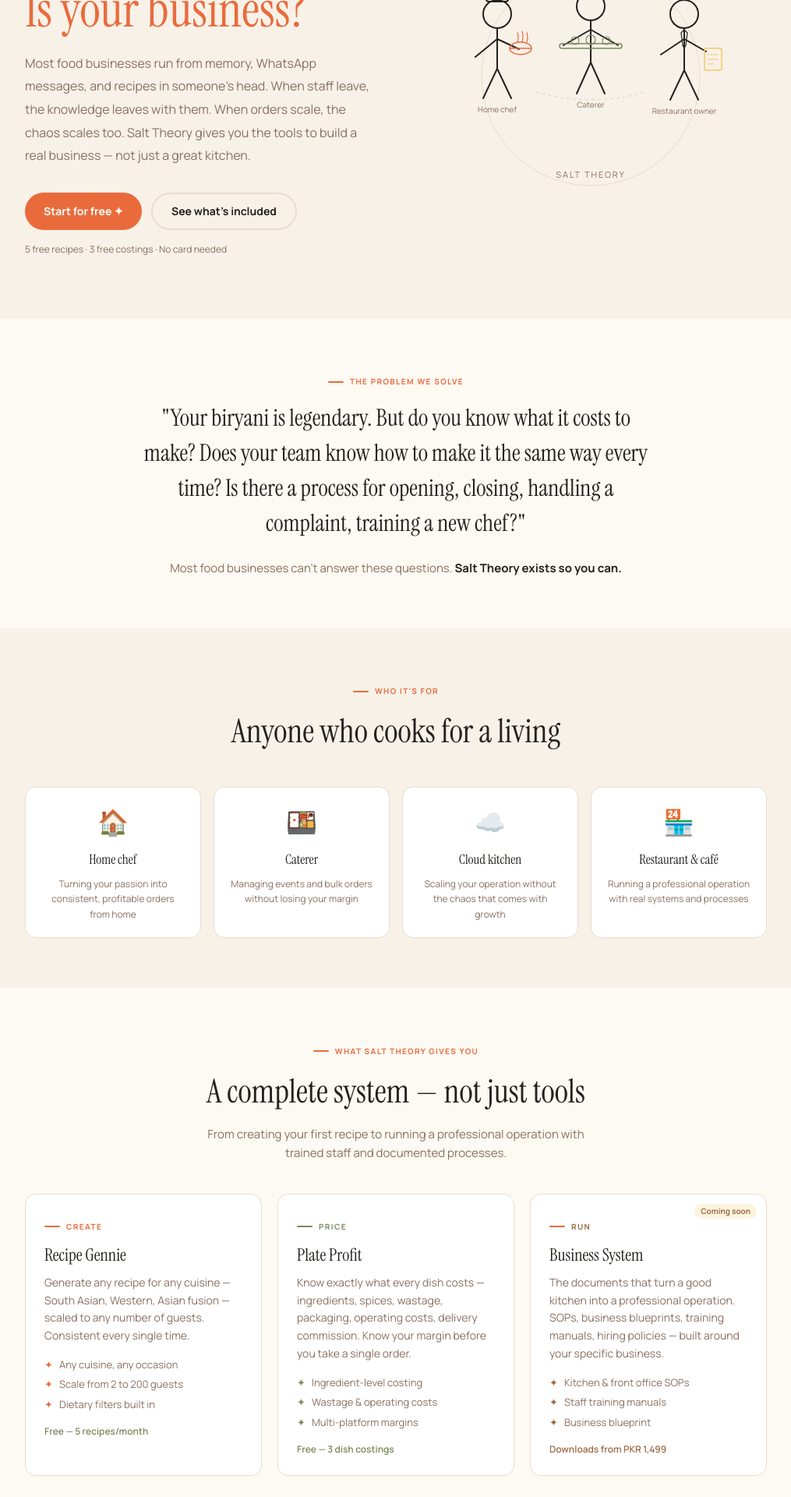
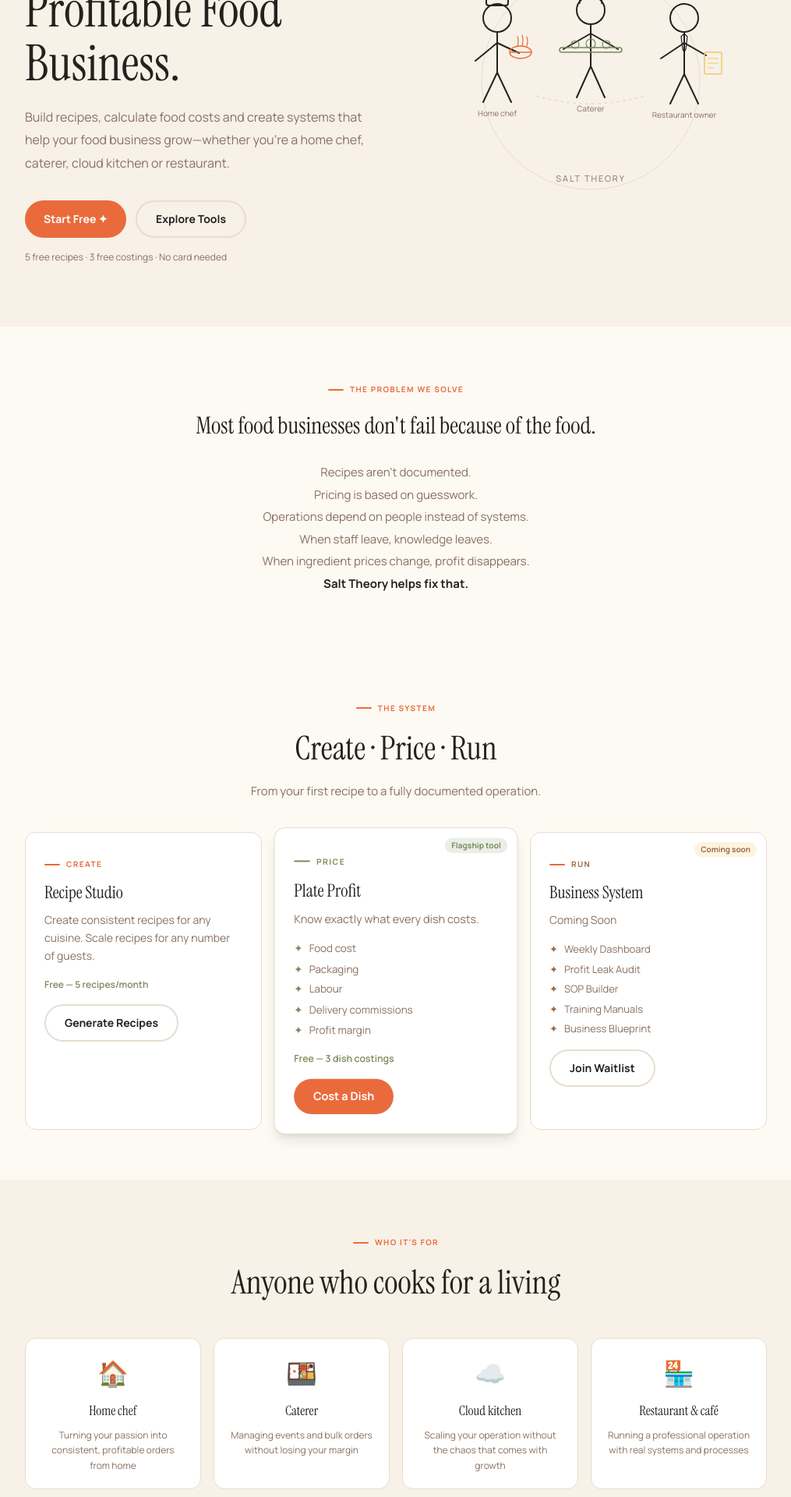
Before and after one commit to mariamushtaqali-ops/salttheory, a Next.js app: page / in a window 1280 px wide. Shown: the part 260-2180 px from the top of the page at 78% size, without its empty margins (132-1147 px from the left). Built offline with nearby package versions, Linux system fonts and the light colour scheme; no server answers.

Commit message:
Update homepage messaging

```diff
--- a/app/page.tsx
+++ b/app/page.tsx
@@ -15,22 +15,19 @@
       {/* ── HERO ─────────────────────────────────────────────── */}
       <section className="max-w-[1000px] mx-auto px-6 pt-16 pb-20 grid md:grid-cols-2 gap-12 items-center">
         <div>
-          <div className="eyebrow mb-4">Built for food businesses · By someone who gets it</div>
+          <div className="eyebrow mb-4">Built by restaurant operators—not software people.</div>
           <h1 className="font-serif text-[clamp(38px,5.5vw,64px)] text-ink leading-[1.08] mb-5">
-            Your food is ready.<br />
-            <em className="text-orange not-italic">Is your business?</em>
+            Run a More Profitable Food Business.
           </h1>
           <p className="text-[16px] text-muted leading-[1.85] mb-8 max-w-[460px]">
-            Most food businesses run from memory, WhatsApp messages, and recipes in someone's head.
-            When staff leave, the knowledge leaves with them. When orders scale, the chaos scales too.
-            Salt Theory gives you the tools to build a real business — not just a great kitchen.
+            Build recipes, calculate food costs and create systems that help your food business grow—whether you're a home chef, caterer, cloud kitchen or restaurant.
           </p>
           <div className="flex gap-3 flex-wrap">
             <Link href="/auth/signup" className="btn-primary px-8 py-3.5 text-[15px]">
-              Start for free ✦
+              Start Free ✦
             </Link>
-            <Link href="#what-we-offer" className="btn-secondary px-8 py-3.5 text-[15px]">
-              See what's included
+            <Link href="#create-price-run" className="btn-secondary px-8 py-3.5 text-[15px]">
+              Explore Tools
             </Link>
           </div>
           <p className="text-[12px] text-muted mt-4">
@@ -129,13 +126,93 @@
       <section className="bg-light py-16">
         <div className="max-w-[720px] mx-auto px-6 text-center">
           <div className="eyebrow justify-center mb-4">The problem we solve</div>
-          <blockquote className="font-serif text-[clamp(20px,3vw,30px)] text-ink leading-[1.5] mb-6">
-            "Your biryani is legendary. But do you know what it costs to make? Does your team know how to make it
-            the same way every time? Is there a process for opening, closing, handling a complaint, training a new chef?"
-          </blockquote>
-          <p className="text-[15px] text-muted leading-relaxed">
-            Most food businesses can't answer these questions. <strong className="text-ink">Salt Theory exists so you can.</strong>
+          <h2 className="font-serif text-[clamp(20px,3vw,30px)] text-ink leading-[1.5] mb-6">
+            Most food businesses don't fail because of the food.
+          </h2>
+          <p className="text-[15px] text-muted leading-[1.9]">
+            Recipes aren't documented.<br />
+            Pricing is based on guesswork.<br />
+            Operations depend on people instead of systems.<br />
+            When staff leave, knowledge leaves.<br />
+            When ingredient prices change, profit disappears.<br />
+            <strong className="text-ink">Salt Theory helps fix that.</strong>
           </p>
+        </div>
+      </section>
+
+      {/* ── CREATE · PRICE · RUN ─────────────────────────────── */}
+      <section className="bg-light py-16" id="create-price-run">
+        <div className="max-w-[1000px] mx-auto px-6">
+          <div className="text-center mb-10">
+            <div className="eyebrow justify-center mb-3">The system</div>
+            <h2 className="font-serif text-[clamp(28px,4vw,42px)] text-ink">
+              Create · Price · Run
+            </h2>
+            <p className="text-[15px] text-muted mt-3 max-w-[500px] mx-auto leading-relaxed">
+              From your first recipe to a fully documented operation.
+            </p>
+          </div>
+
+          <div className="grid md:grid-cols-3 gap-5">
+            {/* Create */}
+            <div className="card p-6 border-t-4 border-t-orange">
+              <div className="eyebrow mb-3">Create</div>
+              <h3 className="font-serif text-[22px] text-ink mb-2">Recipe Studio</h3>
+              <p className="text-[14px] text-muted leading-relaxed mb-4">
+                Create consistent recipes for any cuisine. Scale recipes for any number of guests.
+              </p>
+              <p className="text-[12px] font-semibold text-green mb-4">Free — 5 recipes/month</p>
+              <Link href="/recipe-gennie" className="btn-secondary block text-center py-2.5 text-[13px]">
+                Generate Recipes
+              </Link>
+            </div>
+
+            {/* Price — flagship, slightly elevated */}
+            <div className="card p-6 border-t-4 border-t-green relative md:scale-[1.03] md:shadow-lg z-10">
+              <div className="absolute top-3 right-3 text-[10px] font-bold bg-green/15 text-green px-2 py-0.5 rounded-full">
+                Flagship tool
+              </div>
+              <div className="eyebrow green mb-3">Price</div>
+              <h3 className="font-serif text-[22px] text-ink mb-2">Plate Profit</h3>
+              <p className="text-[14px] text-muted leading-relaxed mb-4">
+                Know exactly what every dish costs.
+              </p>
+              <ul className="space-y-1.5 text-[13px] text-muted mb-4">
+                <li className="flex gap-2"><span className="text-green">✦</span>Food cost</li>
+                <li className="flex gap-2"><span className="text-green">✦</span>Packaging</li>
+                <li className="flex gap-2"><span className="text-green">✦</span>Labour</li>
+                <li className="flex gap-2"><span className="text-green">✦</span>Delivery commissions</li>
+                <li className="flex gap-2"><span className="text-green">✦</span>Profit margin</li>
+              </ul>
+              <p className="text-[12px] font-semibold text-green mb-4">Free — 3 dish costings</p>
+              <Link href="/plate-profit" className="btn-primary block text-center py-2.5 text-[13px]">
+                Cost a Dish
+              </Link>
+            </div>
+
+            {/* Run */}
+            <div className="card p-6 border-t-4 border-t-yellow relative overflow-hidden">
+              <div className="absolute top-3 right-3 text-[10px] font-bold bg-yellow/20 text-brown px-2 py-0.5 rounded-full">
+                Coming soon
+              </div>
+              <div className="eyebrow" style={{color:'#9B6A45'}}>Run</div>
+              <div className="mb-3"></div>
+              <h3 className="font-serif text-[22px] text-ink mb-2">Business System</h3>
+              <p className="text-[14px] text-muted leading-relaxed mb-4">
+                Coming Soon
+              </p>
+              <ul className="space-y-1.5 text-[13px] text-muted mb-4">
+                <li className="flex gap-2"><span style={{color:'#9B6A45'}}>✦</span>Weekly Dashboard</li>
+                <li className="flex gap-2"><span style={{color:'#9B6A45'}}>✦</span>Profit Leak Audit</li>
+                <li className="flex gap-2"><span style={{color:'#9B6A45'}}>✦</span>SOP Builder</li>
+                <li className="flex gap-2"><span style={{color:'#9B6A45'}}>✦</span>Training Manuals</li>
+                <li className="flex gap-2"><span style={{color:'#9B6A45'}}>✦</span>Business Blueprint</li>
+              </ul>
+              <Link href="#newsletter" className="btn-secondary block text-center py-2.5 text-[13px]">
+                Join Waitlist
+              </Link>
+            </div>
+          </div>
         </div>
       </section>
 
@@ -161,68 +238,32 @@
         </div>
       </section>
 
-      {/* ── WHAT WE OFFER ────────────────────────────────────── */}
-      <section className="bg-light py-16" id="what-we-offer">
+      {/* ── BUILT FROM REAL EXPERIENCE ───────────────────────── */}
+      <section className="bg-light py-16">
         <div className="max-w-[1000px] mx-auto px-6">
           <div className="text-center mb-10">
-            <div className="eyebrow justify-center mb-3">What Salt Theory gives you</div>
+            <div className="eyebrow justify-center mb-3">Why it's different</div>
             <h2 className="font-serif text-[clamp(28px,4vw,42px)] text-ink">
-              A complete system — not just tools
+              Built From Real Food Businesses.
             </h2>
-            <p className="text-[15px] text-muted mt-3 max-w-[500px] mx-auto leading-relaxed">
-              From creating your first recipe to running a professional operation with trained staff and documented processes.
+            <p className="text-[15px] text-muted mt-3 max-w-[520px] mx-auto leading-relaxed">
+              Salt Theory wasn't created in a boardroom. It was built from years of recipe development,
+              menu costing, restaurant operations and consulting work. Every feature solves a real
+              operational problem.
             </p>
           </div>
-
-          <div className="grid md:grid-cols-3 gap-5">
-            {/* Create */}
-            <div className="card p-6 border-t-4 border-t-orange">
-              <div className="eyebrow mb-3">Create</div>
-              <h3 className="font-serif text-[22px] text-ink mb-2">Recipe Gennie</h3>
-              <p className="text-[14px] text-muted leading-relaxed mb-4">
-                Generate any recipe for any cuisine — South Asian, Western, Asian fusion — scaled to any number of guests. Consistent every single time.
-              </p>
-              <ul className="space-y-1.5 text-[13px] text-muted">
-                <li className="flex gap-2"><span className="text-orange">✦</span>Any cuisine, any occasion</li>
-                <li className="flex gap-2"><span className="text-orange">✦</span>Scale from 2 to 200 guests</li>
-                <li className="flex gap-2"><span className="text-orange">✦</span>Dietary filters built in</li>
-              </ul>
-              <p className="text-[12px] font-semibold text-green mt-4">Free — 5 recipes/month</p>
-            </div>
-
-            {/* Price */}
-            <div className="card p-6 border-t-4 border-t-green">
-              <div className="eyebrow green mb-3">Price</div>
-              <h3 className="font-serif text-[22px] text-ink mb-2">Plate Profit</h3>
-              <p className="text-[14px] text-muted leading-relaxed mb-4">
-                Know exactly what every dish costs — ingredients, spices, wastage, packaging, operating costs, delivery commission. Know your margin before you take a single order.
-              </p>
-              <ul className="space-y-1.5 text-[13px] text-muted">
-                <li className="flex gap-2"><span className="text-green">✦</span>Ingredient-level costing</li>
-                <li className="flex gap-2"><span className="text-green">✦</span>Wastage & operating costs</li>
-                <li className="flex gap-2"><span className="text-green">✦</span>Multi-platform margins</li>
-              </ul>
-              <p className="text-[12px] font-semibold text-green mt-4">Free — 3 dish costings</p>
-            </div>
-
-            {/* Run */}
-            <div className="card p-6 border-t-4 border-t-yellow relative overflow-hidden">
-              <div className="absolute top-3 right-3 text-[10px] font-bold bg-yellow/20 text-brown px-2 py-0.5 rounded-full">
-                Coming soon
+          <div className="grid grid-cols-2 md:grid-cols-4 gap-4">
+            {[
+              { value: '[XX]+', label: 'Recipes Developed' },
+              { value: '[XX]+', label: 'Menu Items Costed' },
+              { value: '[XX]+', label: 'Years of Restaurant Experience' },
+              { value: '[XX]+', label: 'Restaurants Supported' },
+            ].map(stat => (
+              <div key={stat.label} className="card p-5 text-center">
+                <p className="font-serif text-[30px] text-orange leading-none mb-2">{stat.value}</p>
+                <p className="text-[12px] text-muted leading-relaxed">{stat.label}</p>
               </div>
-              <div className="eyebrow" style={{color:'#9B6A45'}}>Run</div>
-              <div className="mb-3"></div>
-              <h3 className="font-serif text-[22px] text-ink mb-2">Business System</h3>
-              <p className="text-[14px] text-muted leading-relaxed mb-4">
-                The documents that turn a good kitchen into a professional operation. SOPs, business blueprints, training manuals, hiring policies — built around your specific business.
-              </p>
-              <ul className="space-y-1.5 text-[13px] text-muted">
-                <li className="flex gap-2"><span style={{color:'#9B6A45'}}>✦</span>Kitchen & front office SOPs</li>
-                <li className="flex gap-2"><span style={{color:'#9B6A45'}}>✦</span>Staff training manuals</li>
-                <li className="flex gap-2"><span style={{color:'#9B6A45'}}>✦</span>Business blueprint</li>
-              </ul>
-              <p className="text-[12px] font-semibold mt-4" style={{color:'#9B6A45'}}>Downloads from PKR 1,499</p>
-            </div>
+            ))}
           </div>
         </div>
       </section>
@@ -287,7 +328,7 @@
       </section>
 
       {/* ── NEWSLETTER ───────────────────────────────────────── */}
-      <section className="bg-green py-14">
+      <section className="bg-green py-14" id="newsletter">
         <div className="max-w-[700px] mx-auto px-6">
           <div className="grid md:grid-cols-2 gap-8 items-center">
             <div>
```
